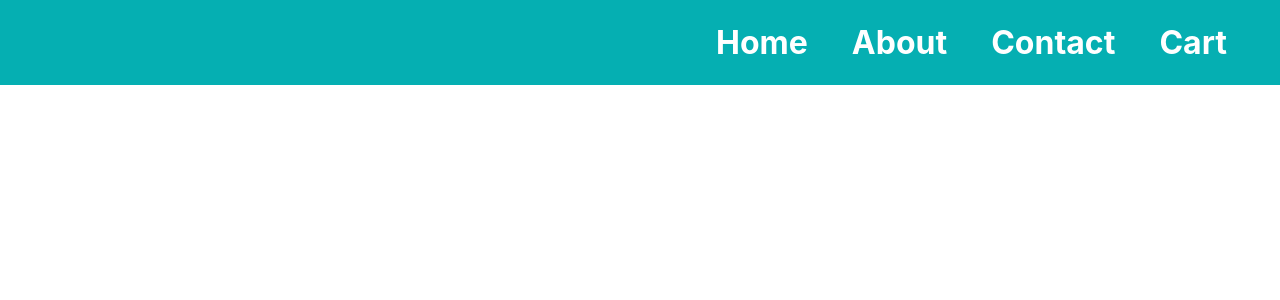
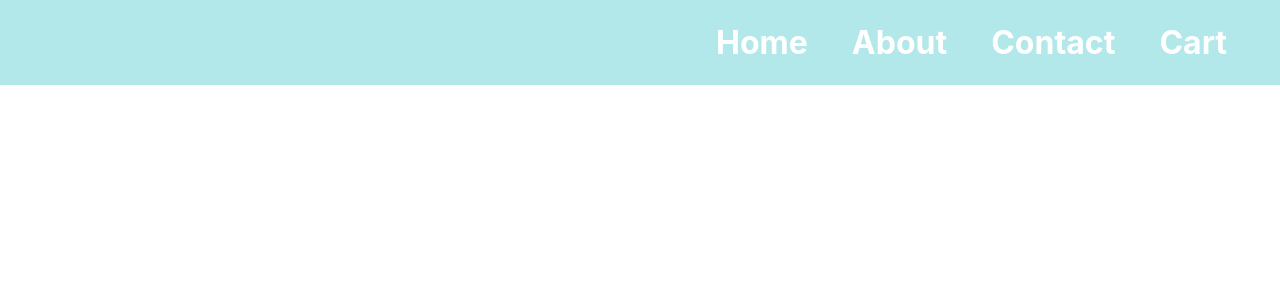
Before and after one commit to srinivasareddy0987654321/e-commerce, a React (Create React App) app: page / in a window 1280 px wide. Shown: the top 300 px of the page. Built offline with nearby package versions, Linux system fonts and the light colour scheme.

Commit message:
css updated

```diff
--- a/src/App.css
+++ b/src/App.css
@@ -5,7 +5,7 @@
     text-decoration: solid;
 }
 #nav_files{
-    background-color: rgb(5, 175, 178) ;
+    background-color: rgb(178, 232, 233) ;
 
     display: flex;
 
```
